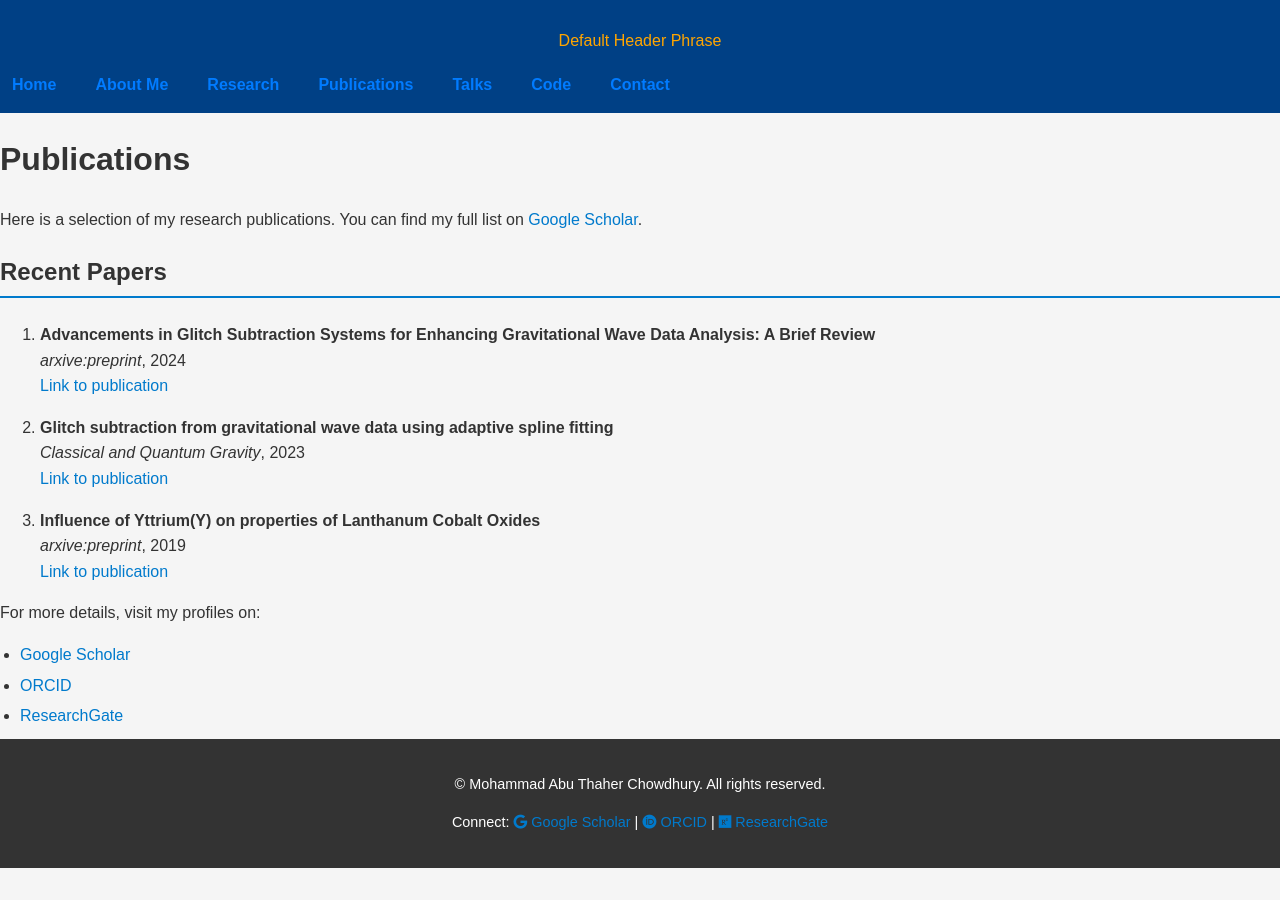
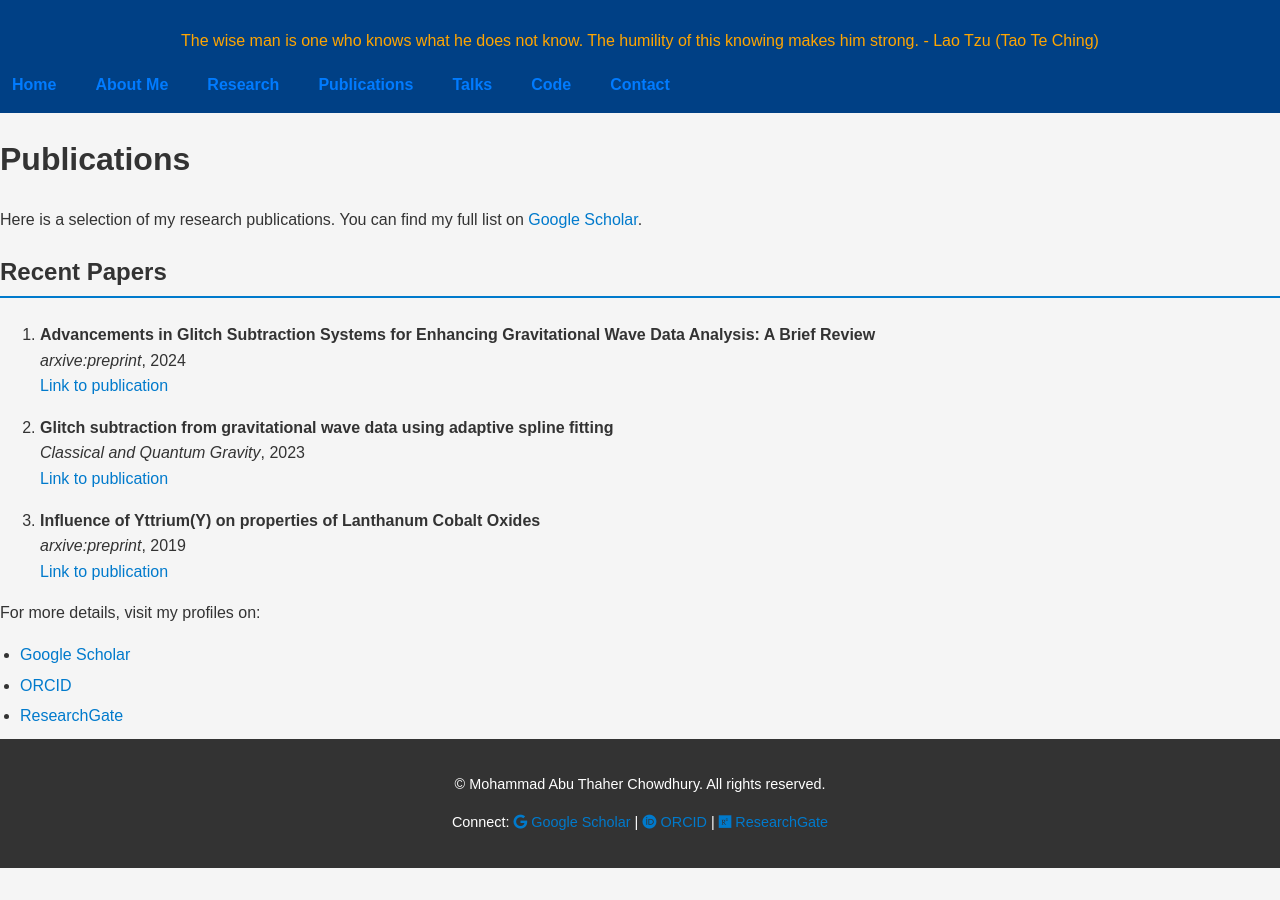
Before and after one commit to matc-thaher/website, a Jekyll site: the page built from publications.md, in a window 1280 px wide. Built offline with Jekyll 4.4.1, drawn with Linux system fonts in a browser that asks for light colours.

Commit message:
Update publications.md

```diff
--- a/publications.md
+++ b/publications.md
@@ -2,7 +2,7 @@
 layout: default
 title: Publications
 permalink: /publications/
-header phrase: "The wise man is one who knows what he does not know. The humility of this knowing makes him strong. - Lao Tzu (Tao Te Ching)"
+header_phrase: "The wise man is one who knows what he does not know. The humility of this knowing makes him strong. - Lao Tzu (Tao Te Ching)"
 ---
 
 # Publications
```
